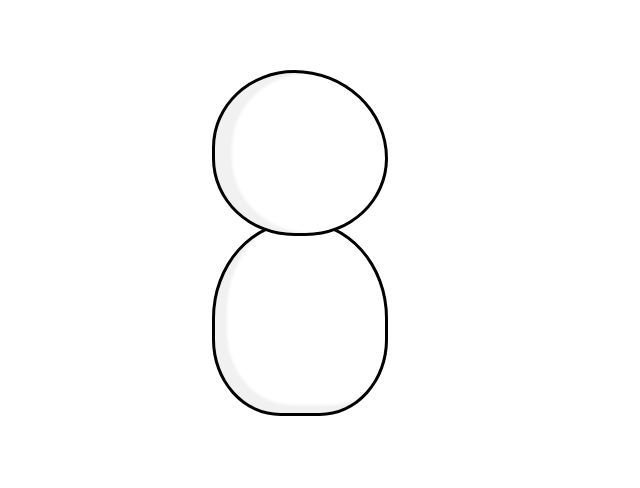
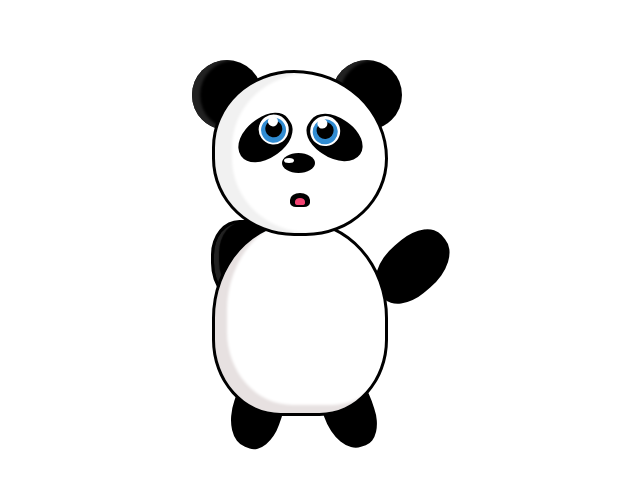
Before and after one commit to itschoolgomother/Itschool5NEW, a plain HTML site: page Anton/index.html in a window 1280 px wide. Shown: the part 130-618 px from the top of the page, without its empty margins (338-978 px from the left). Drawn offline with Linux system fonts and the light colour scheme.

Commit message:
1.3.2020

```diff
--- a/Anton/index.html
+++ b/Anton/index.html
@@ -1,15 +1,51 @@
 <!DOCTYPE html>
 <html>
 <head>
-	<title></title>
-	<link rel="stylesheet" type="text/css" href="main.css">
+    <title></title>
+    <link rel="stylesheet" href="main.css">
 </head>
 <body>
-	<h1></h1>
-	<div class="panda">
-		<div class="head"></div>
-			<div class="body"></div>
-	</div>
+
+    <div class="panda">
+        <div class="earL"></div>
+        <div class="earR"></div>
+        <div class="head">
+            <div class="mouth">
+                <div class="min-mouth"></div>
+            </div>
+
+
+            <div class="eyel">
+                <div class="white">
+                    <div class="blue">
+                        <div class="black">
+                            <div class="shine"></div>
+                        </div>
+                    </div>
+                </div>
+            </div>
+            <div class="eyer">
+                <div class="white whiteR">
+                    <div class="blue">
+                        <div class="black">
+                            <div class="shine"></div>
+                        </div>
+                    </div>
+                </div>
+            </div>
+            <div class="nouse">
+                <div class="min-nouse"></div>
+            </div>
+        </div>
+        <div class="body">
+            <div class="legL"></div>
+             <div class="legR"></div>
+             <div class="armL"></div>
+             <div class="armR"></div>
+        </div>
+
+    </div>
+
 
 </body>
 </html>
--- a/Anton/main.css
+++ b/Anton/main.css
@@ -3,7 +3,7 @@
     height: 400px;
     position: absolute;
     left: 50%;
-    top:50%;
+    top: 50%;
     transform: translate(-50%,-50%);
 }
 .head{
@@ -22,7 +22,173 @@
     background-color: white;
     border: 3px black solid;
     border-radius: 90% 90% 70% 70%;
-	box-shadow: inset 12px -8px 3px 0px #f1f1f1;
+    box-shadow: inset 12px -8px 3px 0px #e7e1e1;
     position: absolute;
     top: 150px;
 }
+.eyel{
+    width: 40px;
+    height: 60px;
+    background-color: black;
+    border-radius: 80% 90% 90% 100%;
+    transform: rotate(55deg);
+    position: absolute;
+    left: 30px;
+    top:  35px;
+}
+.white{
+    width: 30px;
+    height: 30px;
+    background-color: white;
+    border-radius: 50%;
+    position: absolute;
+    left: 3px;
+    top: 3px;
+}
+.blue{
+    width: 25px;
+    height: 25px;
+    background-color: #318CD2;
+    border-radius: 50%;
+    position: absolute;
+    left: 3px;
+    top: 3px;
+}
+.black{
+    width: 17px;
+    height: 17px;
+    background-color: black;
+    border-radius: 50%;
+    position: absolute;
+    left: 3px;
+    top: 3px;
+}
+.shine{
+    width: 10px;
+    height: 10px;
+    background-color: white;
+    border-radius: 50%;
+    position: absolute;
+    left: -3px;
+
+}
+.eyer{
+    width: 40px;
+    height: 60px;
+    background-color: black;
+    border-radius: 80% 90% 90% 100%;
+    transform: rotate(-55deg);
+    position: absolute;
+    left: 100px;
+    top:  35px;
+}
+.whiteR{
+    transform: rotate(95deg);
+    position: absolute;
+    left: 5px;
+}
+.nouse{
+    width: 33px;
+    height: 20px;
+    background-color: black;
+    border-radius: 50%;
+    position: absolute;
+    top: 80px;
+    left: 67px;
+
+}
+.min-nouse{
+    width: 10px;
+    height: 5px;
+    background-color: white;
+    border-radius: 50%;
+    position: absolute;
+    left: 2px;
+    top: 5px;
+}
+.mouth{
+    width: 20px;
+    height: 14px;
+    background-color: black;
+    border-radius: 100% 100% 60% 60%;
+    position: absolute;
+    top: 120px;
+    left:75px;
+}
+.min-mouth{
+    width:10px;
+    height:7px;
+    background-color:#f34372;
+    border-radius:100% 100% 60% 60%;
+    position:absolute;
+    top:5px;
+    left:5px;
+}
+.earL{
+    width: 70px;
+    height: 70px;
+    background-color: black;
+    border-radius: 100%;
+    position: absolute;
+    top: -10px;
+    left: -20px;
+    box-shadow: inset 8px 0px 3px 0px #222222;
+}
+.earR{
+    width:70px;
+    height:70px;
+    background-color: black;
+    border-radius: 100%;
+    position: absolute;
+    top: -10px;
+    left: 120px;
+    box-shadow: inset 8px 0px 3px 0px #222222;
+}
+.legL{
+    width: 50px;
+    height: 80px;
+    background-color: black;
+    border-radius: 40% 50% 40% 50%;
+    position: absolute;
+    top: 146px;
+    left: 18px;
+    z-index: -1;
+    transform: rotate(19deg);
+
+}
+.legR{
+    width: 50px;
+    height: 80px;
+    background-color: black;
+    border-radius: 40% 50% 40% 50%;
+    position: absolute;
+    top: 146px;
+    left: 108px;
+    z-index: -1;
+    transform: rotate(-19deg);
+}
+.armL{
+    width: 65px;
+    height: 80px;
+    background-color: black;
+    border-radius: 40% 50% 40% 50%;
+    position: absolute;
+    top: -3px;
+    left: -4px;
+    z-index: -1;
+
+    box-shadow: inset 5px -2px 1px 0px #222;
+    border: 3px solid black;
+
+}
+.armR{
+    width: 55px;
+    height: 85px;
+    background-color: black;
+    border-radius: 40% 50% 40% 50%;
+    position: absolute;
+    top: 1px;
+    left: 170px;
+    z-index: -1;
+    transform: rotate(50deg);
+}
--- /dev/null
+++ b/Egor/page/main.css
@@ -0,0 +1,66 @@
+/* all  style */
+*{
+    padding: 0px;
+    margin: 0px;
+}
+.con{
+    max-width: 1200px;
+    margin: 0 auto;
+}
+header{
+    width: 100%;
+    min-height: 150px;
+    background-color: lime;
+    margin-bottom: 50px;
+}
+header > div{
+    display: flex;
+}
+.headerL,.headerR{
+    width: 100%;
+    min-height: 150px;
+    display: flex;
+    align-items: center;
+}
+menu > li{
+    list-style: none;
+    display: inline;
+    margin-left: 50px;
+    font-size: 20px;
+    color: white;
+}
+
+/* Main */
+main{
+    width: 100%;
+    min-height: 500px;
+    background-color: lightblue;
+    display: flex;
+}
+.mainL{
+    width: 50%;
+}
+.mainR{
+    width: 50%;
+}
+.mainL > img{
+    width: 100%;
+}
+.text{
+    padding: 25px;
+}
+.text > h2{
+    color: ghostwhite;
+    font-size: 40px;
+    text-align: center;
+}
+footer{
+    max-height: 100px;
+    border-color: blue
+    margin-top: 50px;
+}
+footer > p{
+    color: blur;
+    text-align: center;
+    line-height: 100px;
+}
```
Also changed, not shown: Egor/123/index.html (added, +13 -0 lines), Egor/page/donation.html (added, +11 -0 lines), Egor/page/index.html (added, +50 -0 lines), Egor/123/main.css (added), Egor/page/1.jpg (added), Egor/page/2.jpg (added), Nazar XXXXX/Без имени.jpg (added), sahsa/page/630_360_1568460772-815.jpg (added), sahsa/page/prishchepa.jpg (added), 1 other file. Lines whose indentation alone changed are shown as unchanged.
